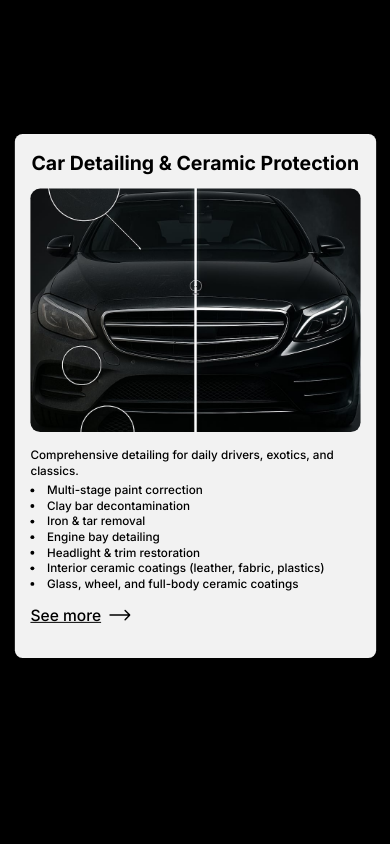
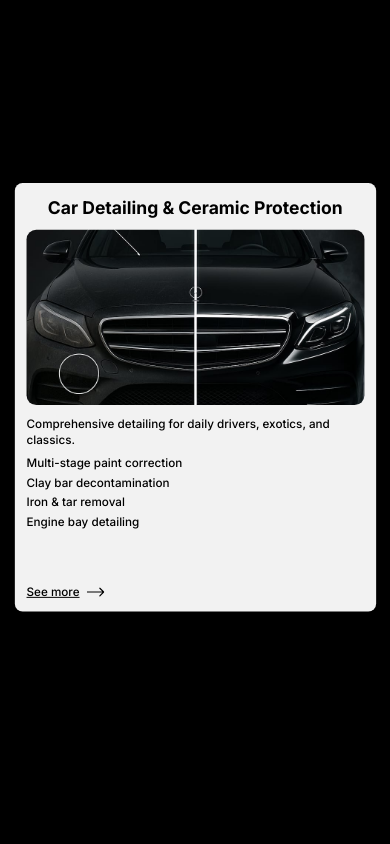
Before and after one commit to BenakKishanJ/shine_autocraft, a Next.js app: page / in a window 390 px wide. Shown: the part 1100-1944 px from the top of the page. Built offline with nearby package versions, Linux system fonts and the light colour scheme.

Commit message:
fixed the card stack logic to work for all screen size

```diff
--- a/components/ui/stacking-card.tsx
+++ b/components/ui/stacking-card.tsx
@@ -50,6 +50,9 @@ export const Card = ({
   const range: [number, number] = [i * 0.25, 1];
   const scale = useTransform(mainScrollProgress, range, [1, targetScale]);
 
+  // Dynamic offset based on card index and screen size
+  const cardOffset = i * 15; // Reduced from 20px to 15px for tighter stacking
+
   return (
     <div
       ref={mainContainer}
@@ -63,17 +66,17 @@ export const Card = ({
           style={{
             backgroundColor: color,
             scale,
-            top: `calc(-5vh + ${i * 25}px)`,
+            top: `calc(-5vh + ${i * 20}px)`,
           }}
-          className={`flex flex-col relative -top-[25%] h-auto md:h-[450px] w-[95%] sm:w-[85%] md:w-[70%] rounded-md p-4 sm:p-6 md:p-10 origin-top`}
+          className={`flex flex-col relative -top-[25%] h-auto md:h-auto w-[95vw] sm:w-[85vw] md:w-[70vw] max-w-[95%] sm:max-w-[85%] md:max-w-[70%] rounded-md p-3 sm:p-4 md:p-6 origin-top`}
         >
-          <h2 className="text-xl sm:text-2xl md:text-3xl text-center font-extrabold">
+          <h2 className="text-lg sm:text-xl md:text-2xl text-center font-extrabold mb-2 sm:mb-3 md:mb-4">
             {title}
           </h2>
           {/* Mobile/Tablet Layout - Image after title, then text */}
-          <div className="flex flex-col md:hidden mt-3 sm:mt-4 gap-4 pb-4">
+          <div className="flex flex-col md:hidden gap-3 sm:gap-4 min-h-[380px] sm:min-h-[420px]">
             <div
-              className={`relative w-full h-[250px] sm:h-[300px] rounded-lg overflow-hidden `}
+              className={`relative w-full h-[180px] sm:h-[200px] rounded-lg overflow-hidden flex-shrink-0`}
             >
               <motion.div
                 className={`w-full h-full`}
@@ -87,29 +90,33 @@ export const Card = ({
               </motion.div>
             </div>
 
-            <div className={`w-full flex flex-col flex-grow`}>
-              <p className="text-xs sm:text-sm">{description}</p>
-              <ul className="py-1 sm:py-2">
-                {features.map((feature, i) => (
+            <div className={`w-full flex flex-col flex-1 justify-between`}>
+              <div>
+                <p className="text-xs sm:text-sm mb-2 line-clamp-3">
+                  {description}
+                </p>
+                <ul className="mb-3 space-y-1">
+                  {features.slice(0, 4).map((feature, i) => (
                     <li
                       key={i}
-                    className="text-xs sm:text-sm list-disc list-inside space-y-1"
+                      className="text-xs sm:text-sm list-disc list-inside line-clamp-1"
                     >
                       {feature}
                     </li>
                   ))}
                 </ul>
-              <span className="flex items-center gap-2 pt-2">
+              </div>
+              <span className="flex items-center gap-2 mt-auto">
                 <a
                   href={"#"}
                   target="_blank"
-                  className="underline cursor-pointer"
+                  className="underline cursor-pointer text-xs sm:text-sm"
                 >
                   See more
                 </a>
                 <svg
-                  width="22"
-                  height="12"
+                  width="18"
+                  height="10"
                   viewBox="0 0 22 12"
                   fill="none"
                   xmlns="http://www.w3.org/2000/svg"
@@ -124,24 +131,24 @@ export const Card = ({
           </div>
 
           {/* Desktop Layout - Side by side */}
-          <div className={`hidden md:flex h-full mt-5 gap-10`}>
-            <div className={`w-[40%] relative top-[10%]`}>
-              <p className="text-sm">{description}</p>
-              <ul className="py-2">
+          <div className={`hidden md:flex gap-6 lg:gap-8`}>
+            <div className={`w-[45%] flex flex-col justify-center`}>
+              <p className="text-sm lg:text-base mb-3 lg:mb-4">{description}</p>
+              <ul className="mb-4 lg:mb-6 space-y-1">
                 {features.map((feature, i) => (
                   <li
                     key={i}
-                    className="text-sm list-disc list-inside space-y-1"
+                    className="text-sm lg:text-base list-disc list-inside"
                   >
                     {feature}
                   </li>
                 ))}
               </ul>
-              <span className="flex items-center gap-2 pt-2">
+              <span className="flex items-center gap-2">
                 <a
                   href={"#"}
                   target="_blank"
-                  className="underline cursor-pointer"
+                  className="underline cursor-pointer text-sm lg:text-base"
                 >
                   See more
                 </a>
@@ -161,7 +168,7 @@ export const Card = ({
             </div>
 
             <div
-              className={`relative w-[60%] h-full rounded-lg overflow-hidden `}
+              className={`relative w-[55%] h-[300px] lg:h-[350px] rounded-lg overflow-hidden`}
             >
               <motion.div
                 className={`w-full h-full`}
```
Lines whose indentation alone changed are shown as unchanged.
